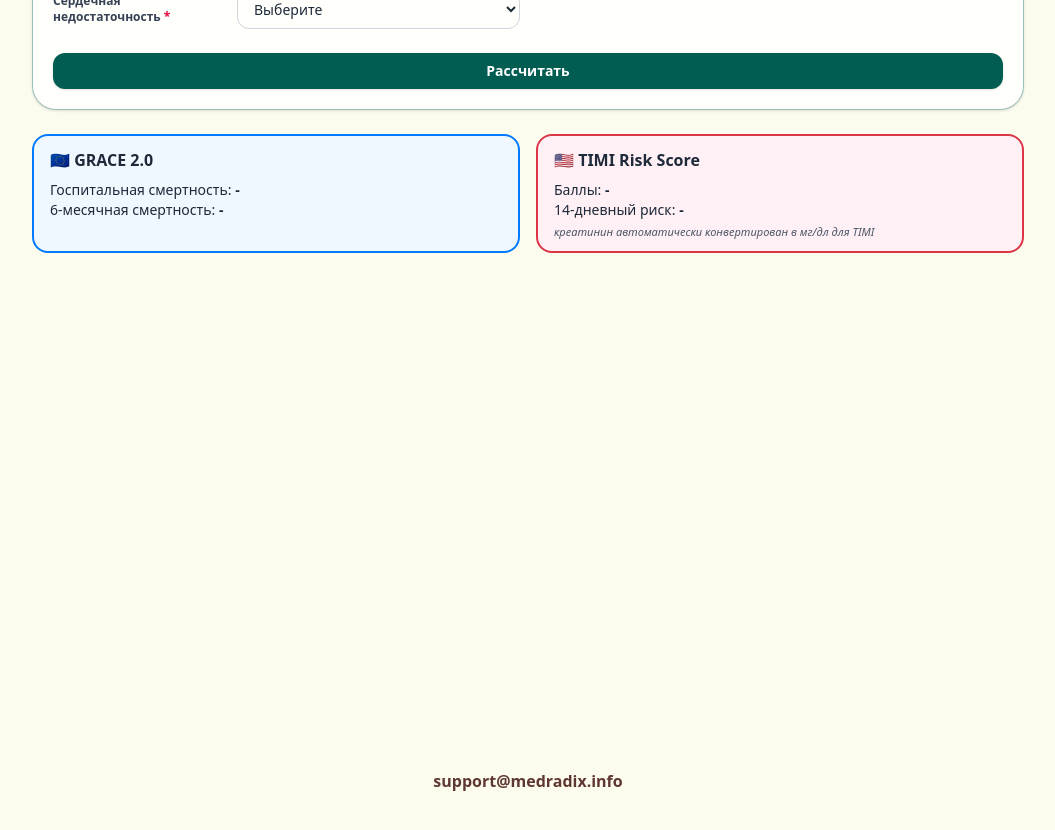
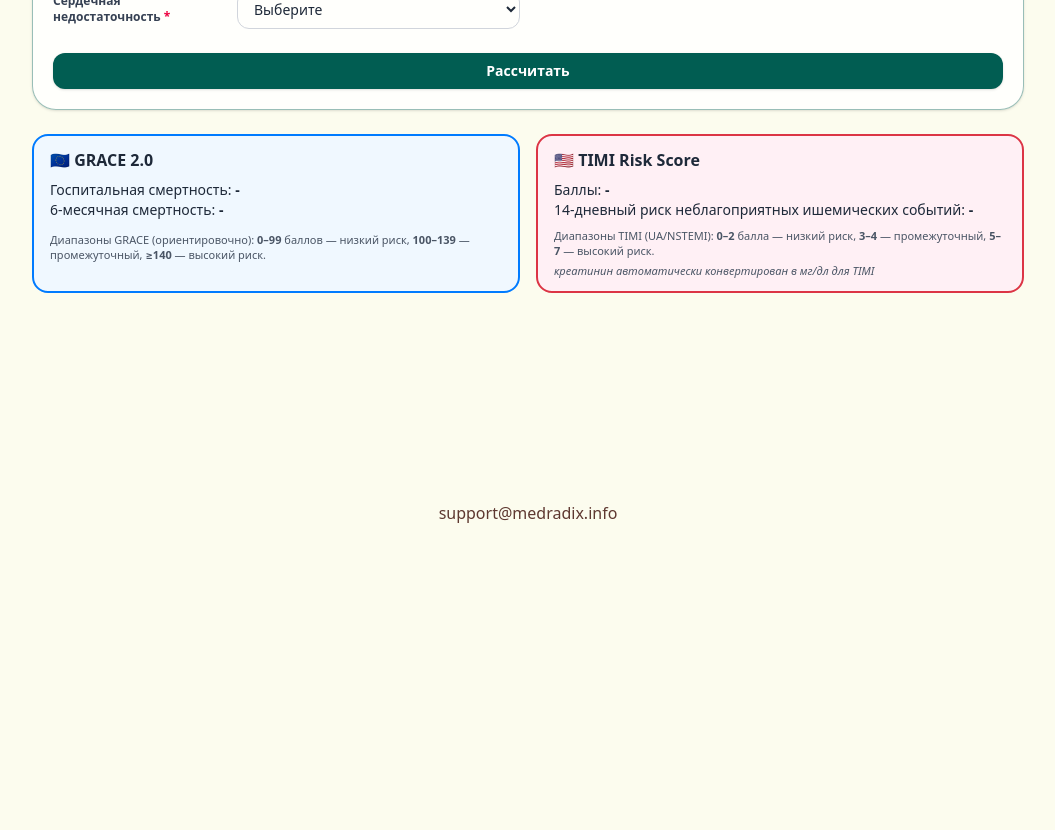
Before and after one commit to NMaryko/MedRadix, a Next.js app: page /calculators/cardiology/grace-timi in a window 1280 px wide. Shown: the part 560-1390 px from the top of the page, without its empty margins (112-1167 px from the left). After the commit the page ends 1157 px from the top, so only its background shows below. Built offline with nearby package versions, Linux system fonts and the light colour scheme.

Commit message:
Update page.tsx

```diff
--- a/app/calculators/cardiology/grace-timi/page.tsx
+++ b/app/calculators/cardiology/grace-timi/page.tsx
@@ -27,6 +27,7 @@ const SPECIALTIES: string[] = [
   'Урология',
   'Хирургия',
   'Эндокринология',
+  'Гериатрия',
 ];
 
 // конвертация мкмоль/л → мг/дл
@@ -34,7 +35,7 @@ function convertCreatinineToMgDL(creatinineMcmolL: number): number {
   return creatinineMcmolL / 88.4;
 }
 
-// категория риска по GRACE (грубо по порогам)
+// категория риска по GRACE (по порогам)
 function getGraceRiskCategory(score: number): 'низкий' | 'промежуточный' | 'высокий' {
   if (score < 100) return 'низкий';
   if (score < 140) return 'промежуточный';
@@ -50,7 +51,7 @@ function getGraceRiskDescription(
   const map: Record<typeof category, string> = {
     низкий: 'низкий риск',
     промежуточный: 'промежуточный риск',
-    высокий: 'высокий риск',
+    высокий: 'высokий риск',
   } as const;
 
   const categoryLabel = map[category];
@@ -58,6 +59,25 @@ function getGraceRiskDescription(
   const text = `Ориентировочная внутрибольничная летальность ≈ ${hospitalRisk}%, 6-месячная ≈ ${sixMonthRisk}% — ${categoryLabel}.`;
 
   return { categoryLabel, text };
+}
+
+// TIMI: категории риска по количеству баллов
+function getTimiRiskCategory(score: number): 'низкий' | 'промежуточный' | 'высокий' {
+  if (score <= 2) return 'низкий';
+  if (score <= 4) return 'промежуточный';
+  return 'высокий';
+}
+
+function getTimiRiskDescription(score: number, riskPercent: number): string {
+  const category = getTimiRiskCategory(score);
+  const label =
+    category === 'низкий'
+      ? 'низкий риск'
+      : category === 'промежуточный'
+      ? 'промежуточный риск'
+      : 'высokий риск';
+
+  return `Расчётный 14-дневный риск неблагоприятных ишемических событий ≈ ${riskPercent}% — ${label} по шкале TIMI.`;
 }
 
 export default function GraceTimiCalculatorPage() {
@@ -74,7 +94,7 @@ export default function GraceTimiCalculatorPage() {
     }
   };
 
-  // входные данные (все в европейских единицах)
+  // входные данные (европейские единицы)
   const [age, setAge] = useState<string>('');
   const [heartRate, setHeartRate] = useState<string>('');
   const [systolicBP, setSystolicBP] = useState<string>('');
@@ -94,6 +114,7 @@ export default function GraceTimiCalculatorPage() {
   // результаты TIMI
   const [timiScore, setTimiScore] = useState<number | null>(null);
   const [timiRisk, setTimiRisk] = useState<string>('-');
+  const [timiSummary, setTimiSummary] = useState<string>('');
 
   const handleSubmit = (e: FormEvent) => {
     e.preventDefault();
@@ -106,7 +127,7 @@ export default function GraceTimiCalculatorPage() {
 
     setGraceError('');
 
-    // --- проверка обязательных полей для GRACE ---
+    // --- обязательные поля для GRACE ---
     const missingFields: string[] = [];
     if (!ageNum) missingFields.push('Возраст');
     if (!heartRateNum) missingFields.push('ЧСС');
@@ -129,6 +150,7 @@ export default function GraceTimiCalculatorPage() {
 
     setTimiScore(timi);
     setTimiRisk(`${timiRiskPercent}%`);
+    setTimiSummary(getTimiRiskDescription(timi, timiRiskPercent));
 
     // --- если не хватает полей для GRACE ---
     if (missingFields.length > 0) {
@@ -281,9 +303,9 @@ export default function GraceTimiCalculatorPage() {
           <div className="w-full md:w-80">
             <label
               htmlFor="specialty-select"
-              className="mb-1 block text-xs font-semibold uppercase tracking-wide text-gray-700"
+              className="mb-1 block text-xs font-semibold uppercase tracking-wide text-gray-700 text-center md:text-left"
             >
-              Специальность
+              СПЕЦИАЛЬНОСТЬ
             </label>
             <select
               id="specialty-select"
@@ -467,6 +489,13 @@ export default function GraceTimiCalculatorPage() {
               <p className="mt-2 text-xs text-gray-700">{graceSummary}</p>
             )}
 
+            <p className="mt-3 text-[11px] text-gray-600">
+              Диапазоны GRACE (ориентировочно):{' '}
+              <span className="font-semibold">0–99</span> баллов — низкий риск,{' '}
+              <span className="font-semibold">100–139</span> — промежуточный,{' '}
+              <span className="font-semibold">≥140</span> — высокий риск.
+            </p>
+
             {graceError && (
               <p className="mt-2 text-xs text-[#dc3545]">{graceError}</p>
             )}
@@ -481,8 +510,17 @@ export default function GraceTimiCalculatorPage() {
               </span>
             </p>
             <p>
-              14-дневный риск:{' '}
+              14-дневный риск неблагоприятных ишемических событий:{' '}
               <span className="font-semibold">{timiRisk}</span>
+            </p>
+            {timiSummary && (
+              <p className="mt-2 text-xs text-gray-700">{timiSummary}</p>
+            )}
+            <p className="mt-2 text-[11px] text-gray-600">
+              Диапазоны TIMI (UA/NSTEMI):{' '}
+              <span className="font-semibold">0–2</span> балла — низкий риск,{' '}
+              <span className="font-semibold">3–4</span> — промежуточный,{' '}
+              <span className="font-semibold">5–7</span> — высокий риск.
             </p>
             <p className="mt-1 text-[11px] italic text-gray-600">
               креатинин автоматически конвертирован в мг/дл для TIMI
@@ -490,9 +528,9 @@ export default function GraceTimiCalculatorPage() {
           </div>
         </div>
 
-        {/* support снизу по центру */}
-        <footer className="mt-[500px] pt-4 text-base text-[#5E3830] text-center">
-          <a href="mailto:support@medradix.info" className="font-semibold">
+        {/* единый support снизу по центру */}
+        <footer className="mt-48 pt-4 text-sm md:text-base text-[#5E3830] text-center">
+          <a href="mailto:support@medradix.info" className="font-medium">
             support@medradix.info
           </a>
         </footer>
```
